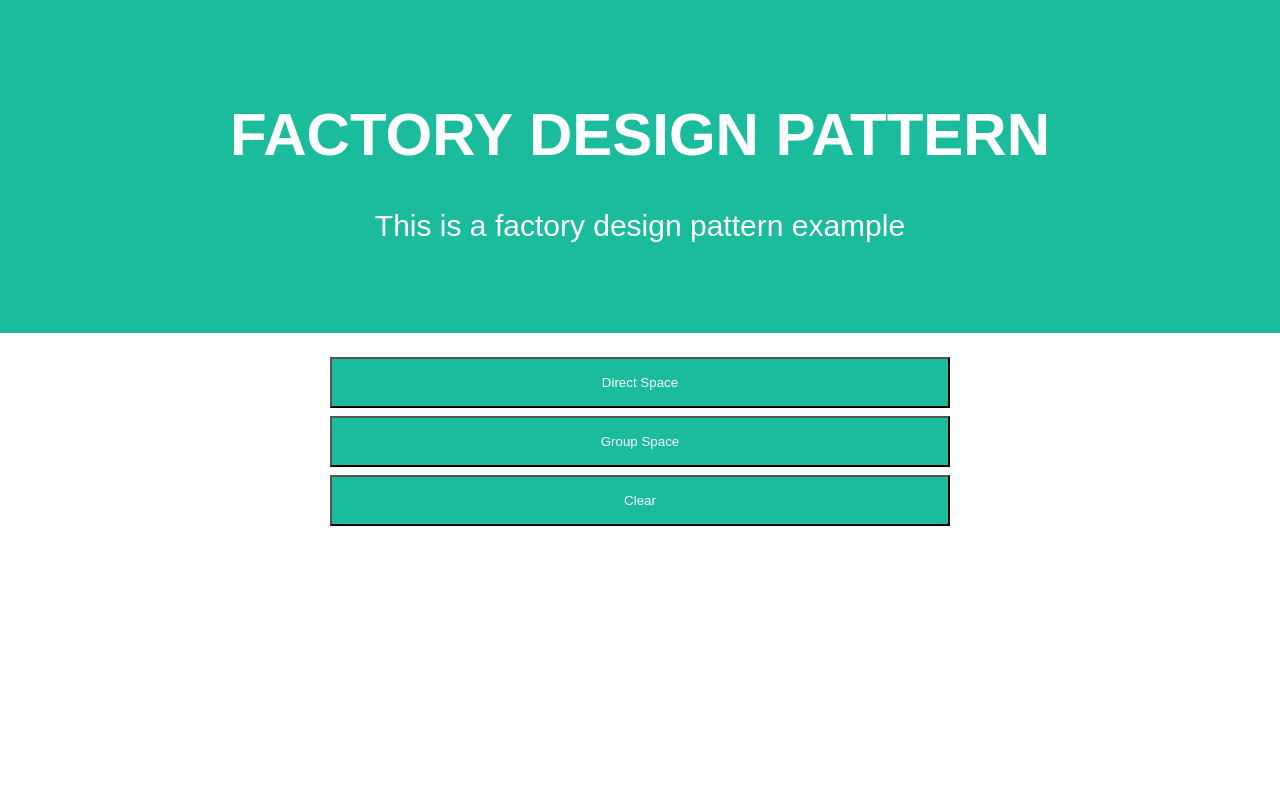
After one commit to Follyboy/Factory, a PHP site: page / in a window 1280 px wide. The commit adds this page. Run offline with PHP 8.4, Linux system fonts and the light colour scheme.

Commit message:
[feat] Added user interface for factory experience

```diff
--- /dev/null
+++ b/index.php
@@ -0,0 +1,67 @@
+<html>
+    <head>
+        <style>
+            /* Style the body */
+            body {
+                font-family: Arial;
+                margin: 0;
+            }
+
+            /* Header/Logo Title */
+            .header {
+                padding: 60px;
+                text-align: center;
+                background: #1abc9c;
+                color: white;
+                font-size: 30px;
+            }
+
+            /* Page Content */
+            .content {padding:20px;}
+            input[type=submit] {
+                background-color: #1abc9c;
+                width: 50%;
+                color: white;
+                padding: 16px 32px;
+                margin: 4px 2px;
+                cursor: pointer;
+            }
+        </style>
+    </head>
+    <body>
+        <div class="header">
+            <h1> FACTORY DESIGN PATTERN </h1>
+            <p> This is a factory design pattern example </p>
+        </div>
+        <div class="content">
+            <center>
+                <form method="post">
+                    <input type="submit" name="directSpace" value="Direct Space" />
+                    <input type="submit" name="groupSpace" value="Group Space" />
+                    <input type="submit" name="clear" value="Clear" />
+                </form>
+            </center>
+        </div>
+        <?php
+        require "vendor/autoload.php";
+
+        use Test\factories\DirectSpaceFactory;
+        use Test\factories\GroupSpaceFactory;
+
+        $directLogger = new DirectSpaceFactory();
+        $groupLogger = new GroupSpaceFactory();
+
+        if(isset($_POST['directSpace'])) {
+            $logger = $directLogger->createSpace();
+            $logger->log();
+        }
+        if(isset($_POST['groupSpace'])) {
+            $logger = $groupLogger->createSpace();
+            $logger->log();
+        }
+        if(isset($_POST['clear'])) {
+            ob_get_clean ();
+        }
+        ?>
+    </body>
+</html>
--- a/spaces/directSpace.php
+++ b/spaces/directSpace.php
@@ -1,11 +1,13 @@
 <?php declare(strict_types=1);
 
-namespace Factory\src;
+namespace Spaces;
+
+use Src\Space;
 
 class DirectSpace implements Space
 {
     public function log()
     {
-        echo 'This is a Direct Space for Direct Conversations';
+        echo '<center><h1>This is a Direct Space for Direct Conversations</h1></center>';
     }
 }
--- a/spaces/groupSpace.php
+++ b/spaces/groupSpace.php
@@ -1,11 +1,13 @@
 <?php declare(strict_types=1);
 
-namespace Factory\src;
+namespace Spaces;
+
+use Src\Space;
 
 class GroupSpace implements Space
 {
     public function log()
     {
-        echo 'This is a Group Space for Group Conversations';
+        echo '<center><h1>This is a Group Space for Group Conversations</h1></center>';
     }
 }
--- a/src/index.php
+++ b/src/space.php
@@ -1,6 +1,6 @@
 <?php  declare(strict_types=1);
 
-namespace Factory\src;
+namespace Src;
 
 interface Space
 {
--- a/test/factories/directSpaceFactory.php
+++ b/test/factories/directSpaceFactory.php
@@ -1,11 +1,10 @@
 <?php declare(strict_types=1);
 
-namespace Factory\src;
-namespace Factory\spaces;
-namespace Factory\test\factories;
+namespace Test\factories;
 
-use Factory\src\DirectSpace;
-use Factory\src\Space;
+use Spaces\DirectSpace;
+use Src\Space;
+
 
 class DirectSpaceFactory implements SpaceFactory
 {
--- a/test/factories/groupSpaceFactory.php
+++ b/test/factories/groupSpaceFactory.php
@@ -1,11 +1,9 @@
 <?php declare(strict_types=1);
 
-namespace Factory\src;
-namespace Factory\spaces;
-namespace Factory\test\factories;
+namespace Test\factories;
 
-use Factory\src\Space;
-use Factory\src\GroupSpace;
+use Spaces\GroupSpace;
+use Src\Space;
 
 class GroupSpaceFactory implements SpaceFactory
 {
--- a/test/factories/indexFactory.php
+++ b/test/factories/spaceFactory.php
@@ -1,9 +1,8 @@
 <?php declare(strict_types=1);
 
-namespace Factory\src;
-namespace Factory\test\factories;
+namespace Test\factories;
 
-use Factory\src\Space;
+use Src\Space;
 
 interface SpaceFactory
 {
```
Also changed, not shown: composer.json (+8 -1 lines), test/factoryTest.php (+6 -7 lines), 4 other files.
